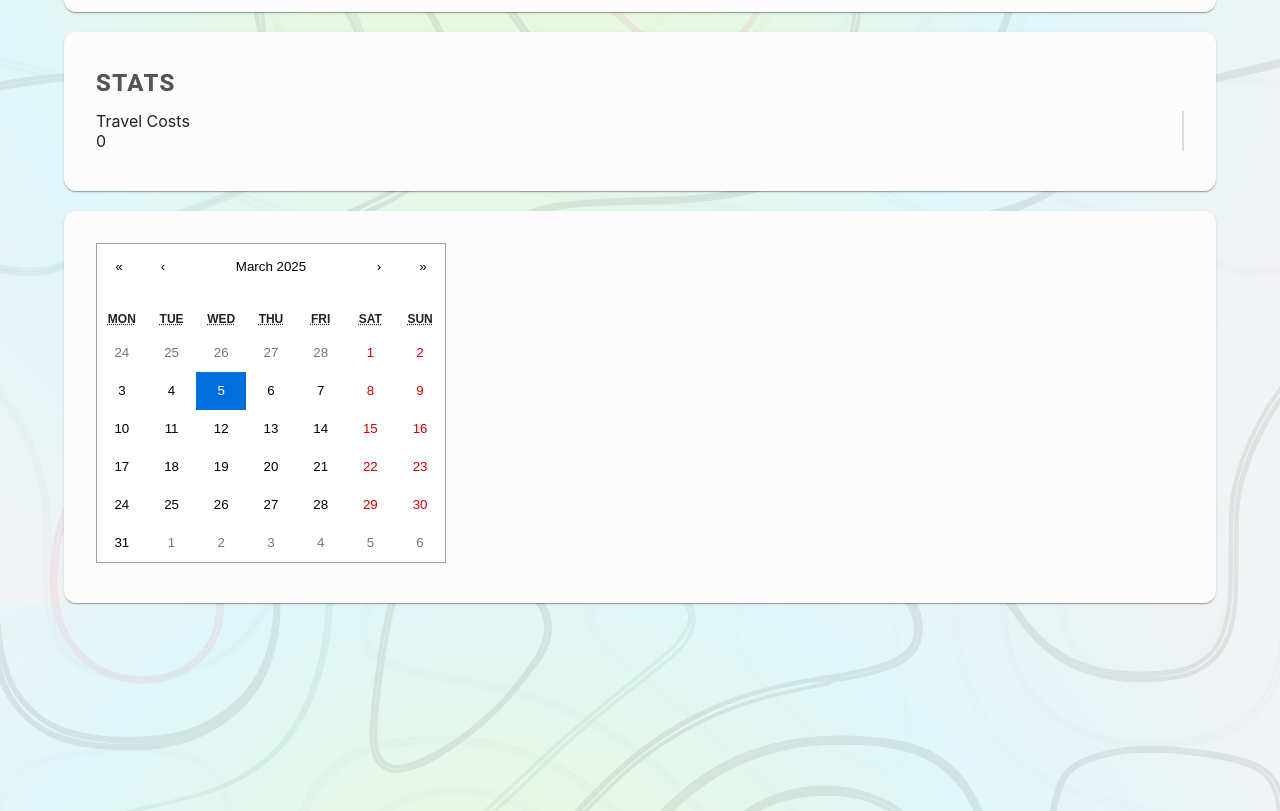
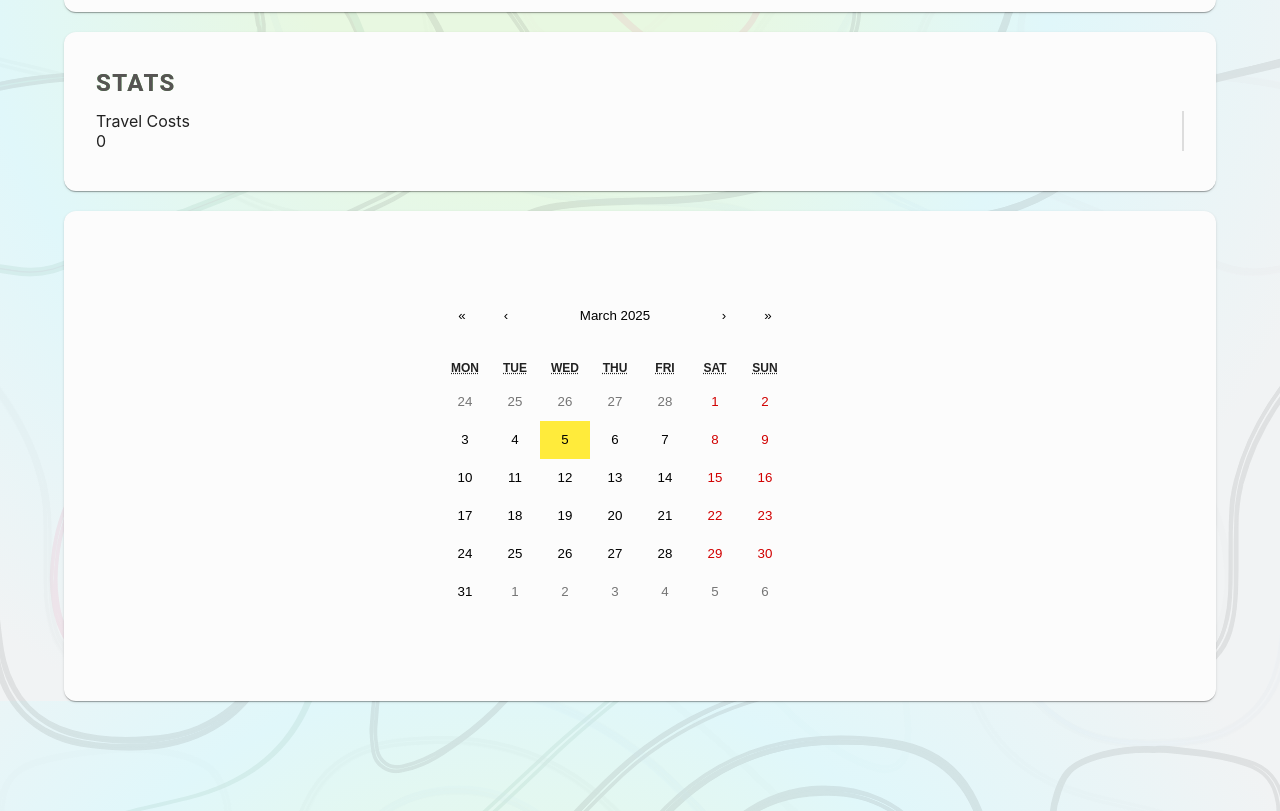
Before and after one commit to aspiforgreat/traveltracker, a React (Create React App) app in the folder frontend/: page /subbudget in a window 1280 px wide. Shown: the part 587-1398 px from the top of the page. Built offline with nearby package versions, Linux system fonts and the light colour scheme; no server answers.

Commit message:
basic features of calendar added and some what styled

```diff
--- /dev/null
+++ b/frontend/src/Components/DateView.css
@@ -0,0 +1,32 @@
+/* You can override default styles here */
+.calendar-container {
+    max-width: 400px;
+    margin: 50px auto;
+    font-family: Arial, sans-serif;
+}/* Remove the outline around the calendar */
+.react-calendar__tile:focus {
+    outline: none;
+}
+
+/* Optional: Remove the default border and shadow */
+.react-calendar {
+    border: none;
+    box-shadow: none;
+    background-color: transparent;
+}
+
+/* Customize tiles or other elements if needed */
+.react-calendar__tile {
+    padding: 10px;
+    text-align: center;
+}
+
+.react-calendar__tile--active {
+    background-color: #4CAF50;
+    color: white;
+}
+
+.react-calendar__tile--now {
+    background-color: #FFEB3B;
+    color: black;
+}
--- a/frontend/src/Components/DateView.js
+++ b/frontend/src/Components/DateView.js
@@ -1,6 +1,7 @@
 import React, { useState } from 'react';
 import Calendar from 'react-calendar';
 import 'react-calendar/dist/Calendar.css'; // Import styles
+import './DateView.css';
 
 const DateView = () => {
     const [date, setDate] = useState(new Date());
```
